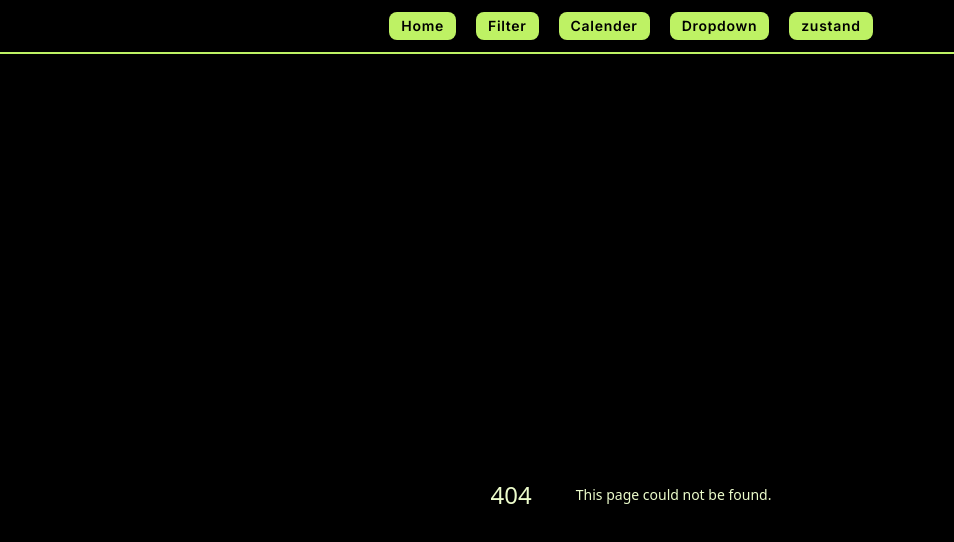
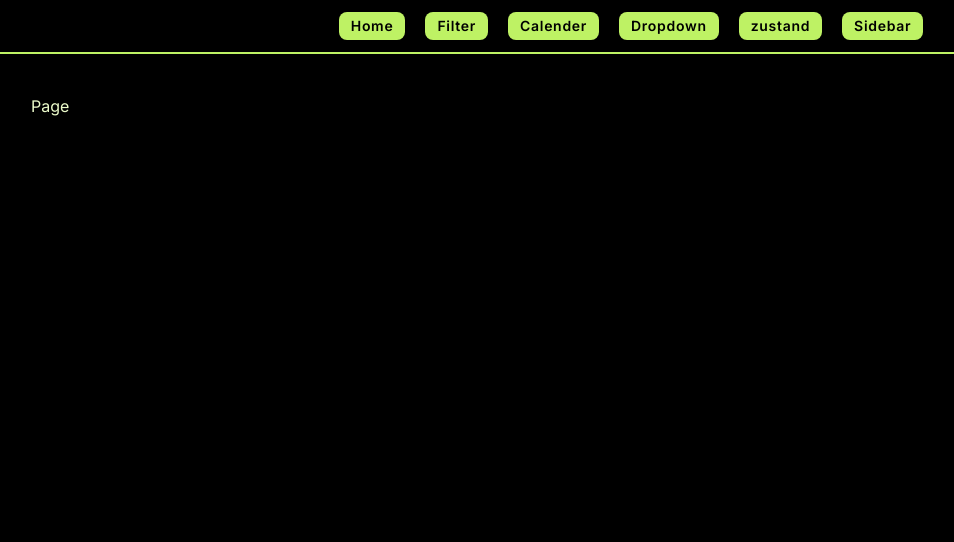
Before and after one commit to shrix1/learning, a Next.js app: page /sidebar in a window 1280 px wide. Before the commit this address had no page. Shown: the top 542 px of the page, without its empty margins (9-963 px from the left). Built offline with nearby package versions, Linux system fonts and the light colour scheme.

Commit message:
add: sidebar and tp + update latest

```diff
--- a/app/Navbar.tsx
+++ b/app/Navbar.tsx
@@ -20,6 +20,9 @@ const Navbar = () => {
         <Link href="zustand" className="px-3 py-1 rounded-lg bg-lime-300">
           zustand
         </Link>
+        <Link href="sidebar" className="px-3 py-1 rounded-lg bg-lime-300">
+          Sidebar
+        </Link>
       </div>
     </nav>
   )
--- /dev/null
+++ b/app/sidebar/page.tsx
@@ -0,0 +1,7 @@
+import React from "react"
+
+const Page = () => {
+  return <div>Page</div>
+}
+
+export default Page
--- a/package.json
+++ b/package.json
@@ -3,7 +3,7 @@
   "version": "0.1.0",
   "private": true,
   "scripts": {
-    "dev": "next dev",
+    "dev": "next dev --turbo",
     "build": "next build",
     "start": "next start",
     "lint": "next lint"
@@ -15,9 +15,9 @@
     "autoprefixer": "10.4.14",
     "clsx": "^1.2.1",
     "eslint": "8.40.0",
-    "eslint-config-next": "^13.4.3",
+    "eslint-config-next": "^13.4.4",
     "multiselect-react-dropdown": "^2.0.25",
-    "next": "^13.4.3",
+    "next": "^13.4.4",
     "postcss": "8.4.23",
     "react": "^18.2.0",
     "react-calendar": "^4.2.1",
```
Also changed, not shown: 1 other file (tests, documents, lock files or other folders).
